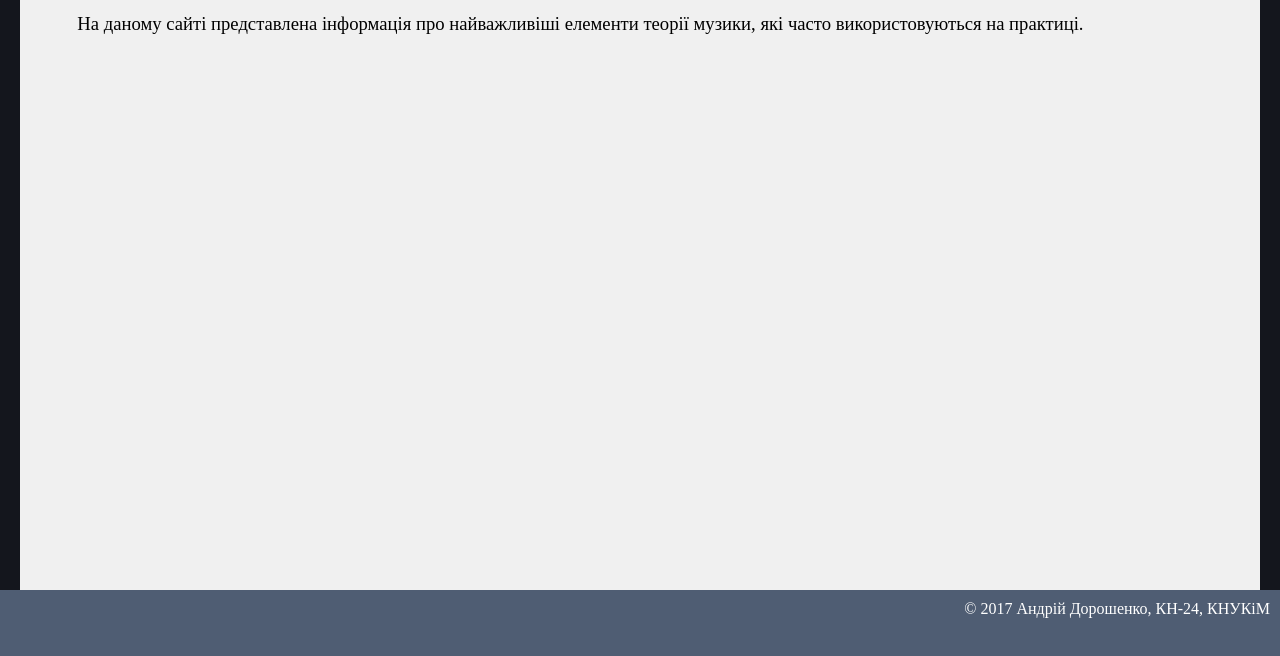
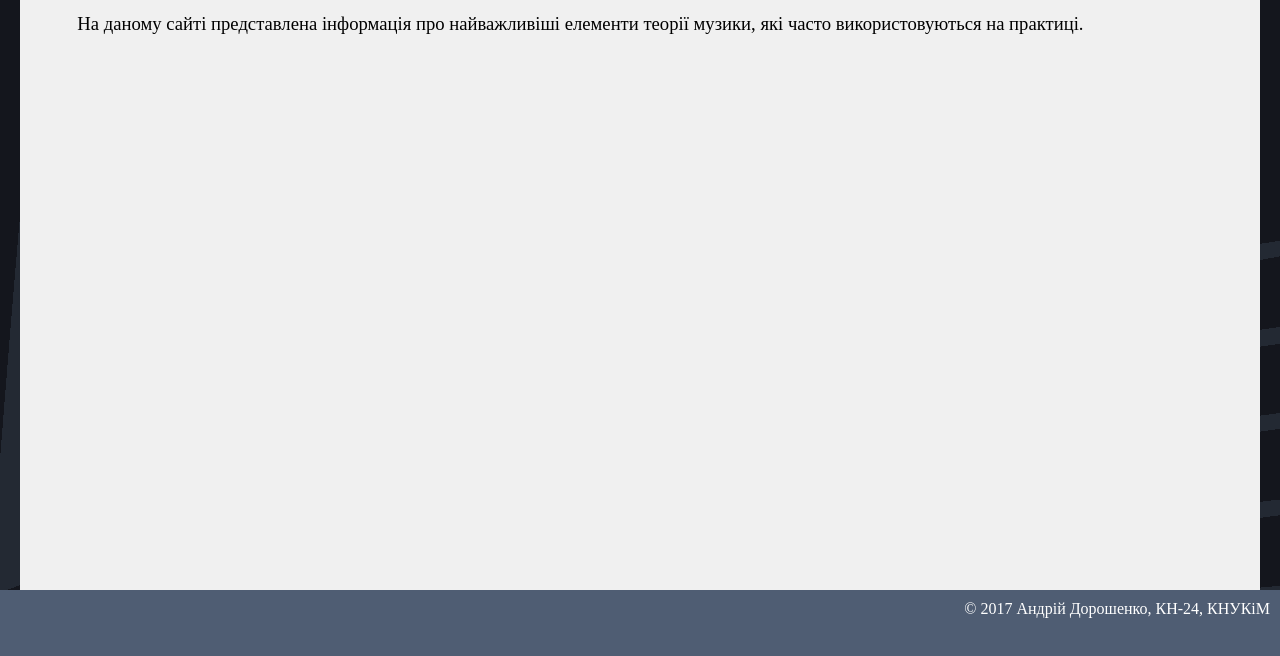
Before and after one commit to Xrayez/wtwb, a plain HTML site: page index.html in a window 1280 px wide. Shown: the part 206-862 px from the top of the page. Drawn offline with Linux system fonts and the light colour scheme.

Commit message:
Fix path to background image

```diff
--- a/style.css
+++ b/style.css
@@ -9,7 +9,7 @@ body {
     margin: auto;
     min-height: 600px;
     background-color: #14161D;
-    background-image: url(img/logo.png);
+    background-image: url(img/background.png);
 }
 
 header {
```
